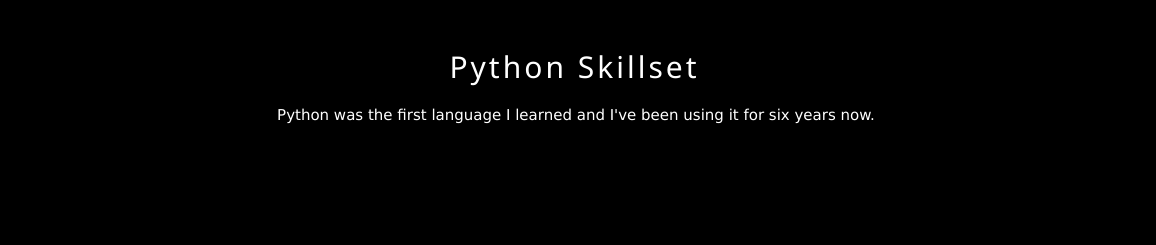
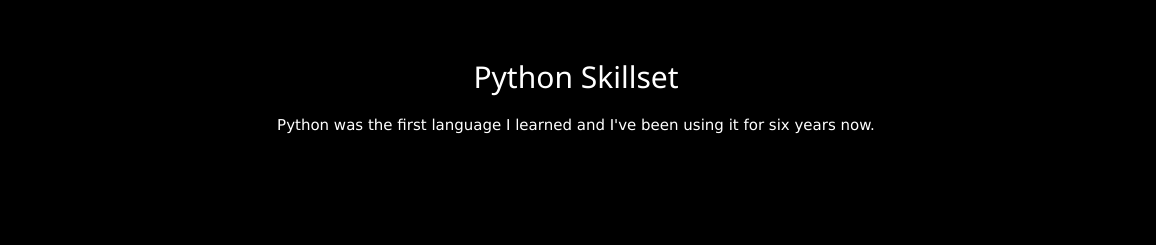
Before and after one commit to ThePeeps191/ThePeeps191.github.io, a plain HTML site: page my-skills/python/index.html in a window 1280 px wide. Shown: the top 245 px of the page, 124-1280 px from the left. Drawn offline with nearby package versions, Linux system fonts and the light colour scheme.

Commit message:
small change

```diff
--- a/my-skills/python/index.html
+++ b/my-skills/python/index.html
@@ -48,8 +48,8 @@
 
     <section class="w3-padding-large" id="main">
       <header class="w3-container w3-padding-32 w3-center w3-black" id="home_">
-        <div class="typewriter"><h2 class=""><span class="w3-hide-small">Python Skillset</h2></div>
-        <p>Python was the first language I learned and I've been using it for six years now.</p>
+        <div class="" data-aos="fade-right"><h2 class=""><span class="w3-hide-small">Python Skillset</h2></div>
+        <div data-aos="fade-right"><p>Python was the first language I learned and I've been using it for six years now.</p></div>
       </header>
 
       <section class="w3-content w3-justify w3-text-grey w3-padding-64" id="about">
--- a/style.css
+++ b/style.css
@@ -50,7 +50,7 @@ html {
       typing 3.5s steps(30, end),
       blink-caret .5s step-end 6;
 }
-.typewriter h2 {
+/*.typewriter h2 {
     color: #fff;
     overflow: hidden;
     border-right: .1em solid rgba(0,0,0,0);
@@ -60,7 +60,7 @@ html {
     animation:
       typing 0.2s steps(30, end),
       blink-caret .5s step-end 6;
-}
+}*/
 
 @keyframes typing {
     from { width: 0 }
```
